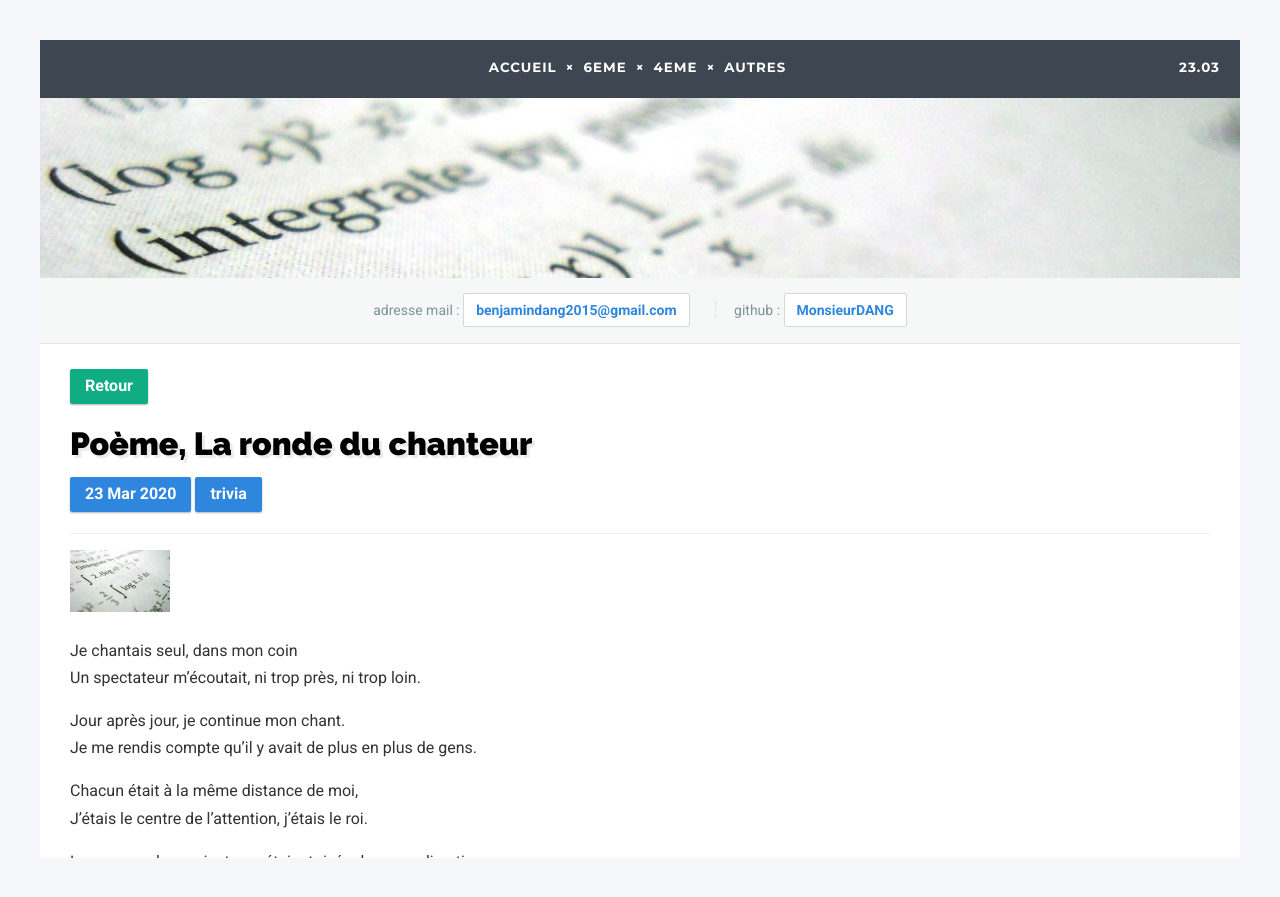
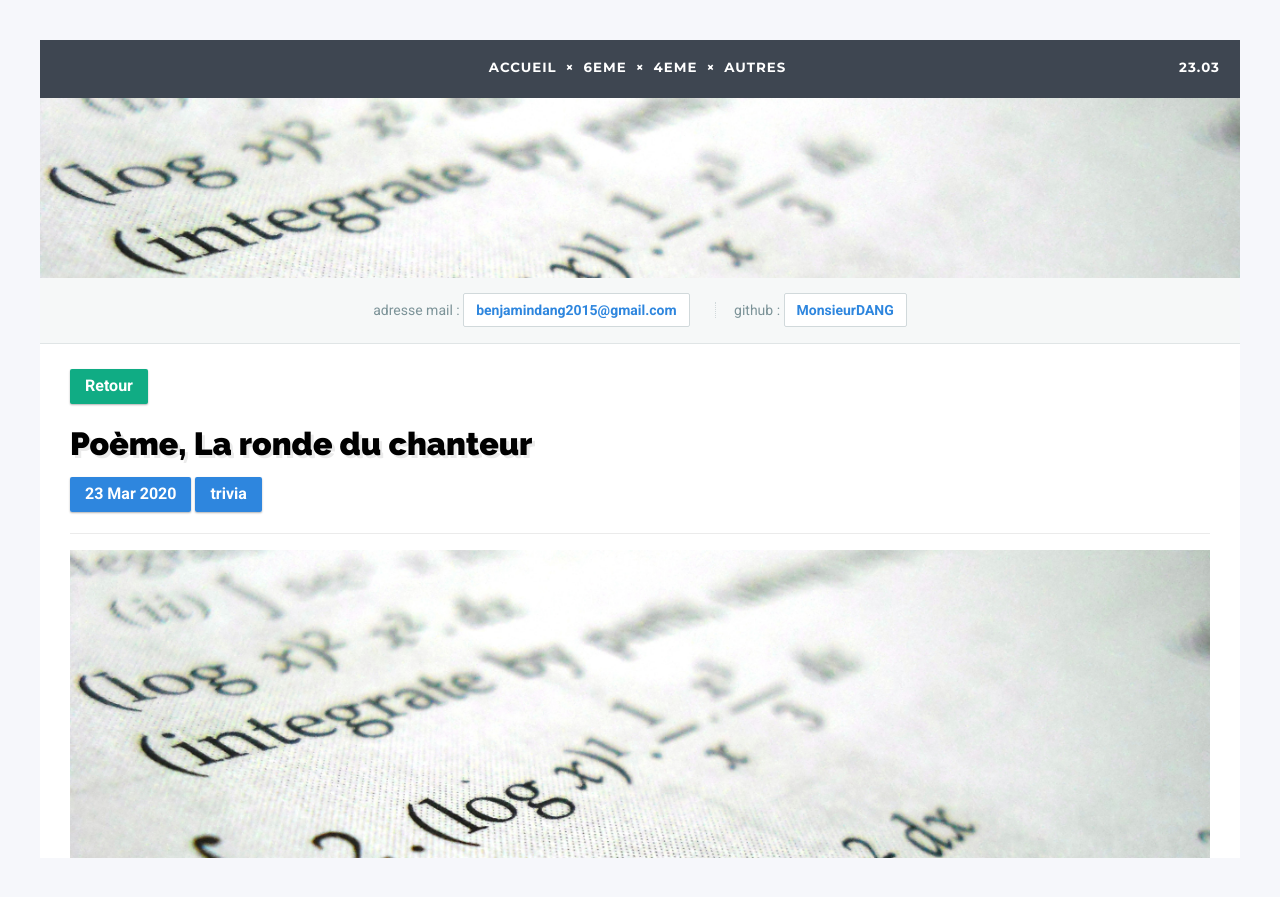
Before and after one commit to DangSinslay/DangSinslay.github.io, a Jekyll site: the page built from _posts/trivia/2020-03-23-poeme2.md, in a window 1280 px wide and 900 px high. Shown: the top 897 px of the window. Built offline with Jekyll 4.4.1, drawn with Linux system fonts in a browser that asks for light colours.

Commit message:
Update 2020-03-23-poeme2.md

```diff
--- a/_posts/trivia/2020-03-23-poeme2.md
+++ b/_posts/trivia/2020-03-23-poeme2.md
@@ -6,7 +6,7 @@
 blog: blog
 ---
 
-<img src="/css/image/banner1.png" width="100px" height="auto" />
+<img src="/css/image/banner1.png" width="100%" height="auto" />
 
 Je chantais seul, dans mon coin
 <br>
```
